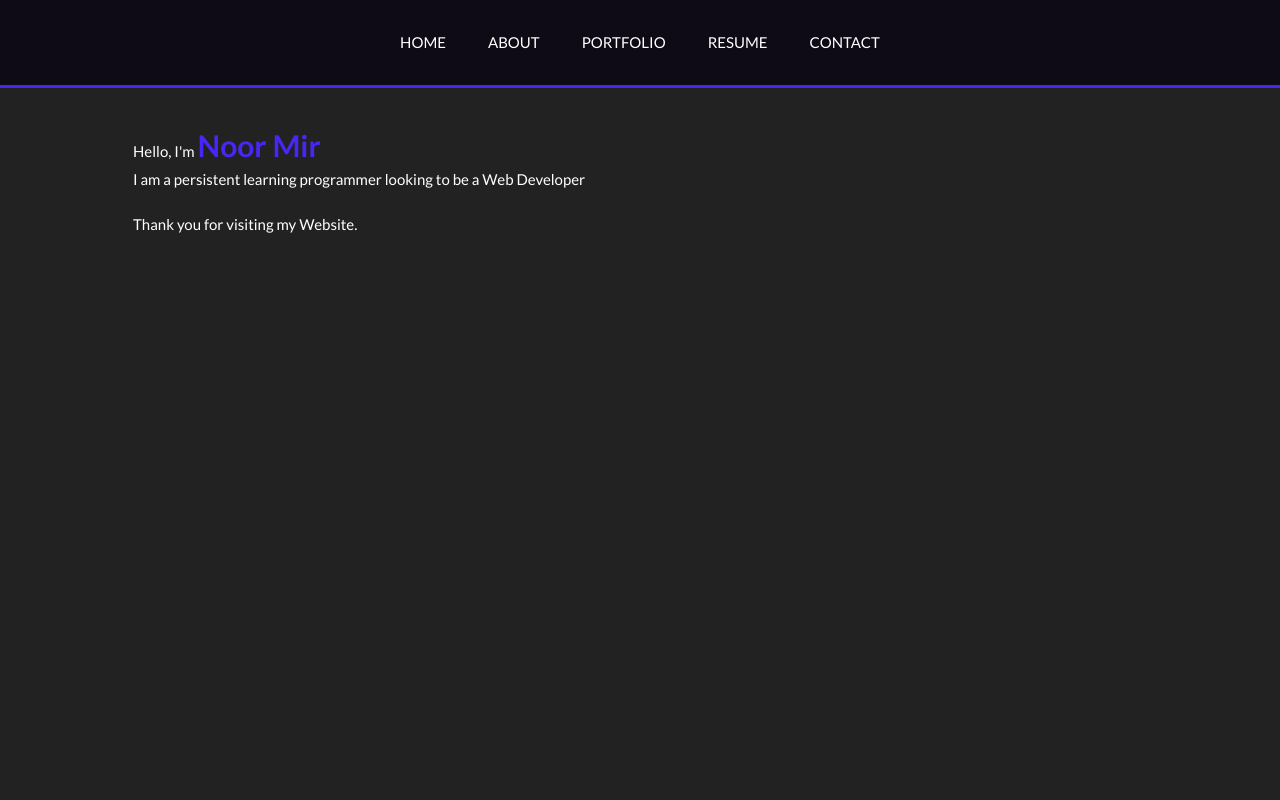
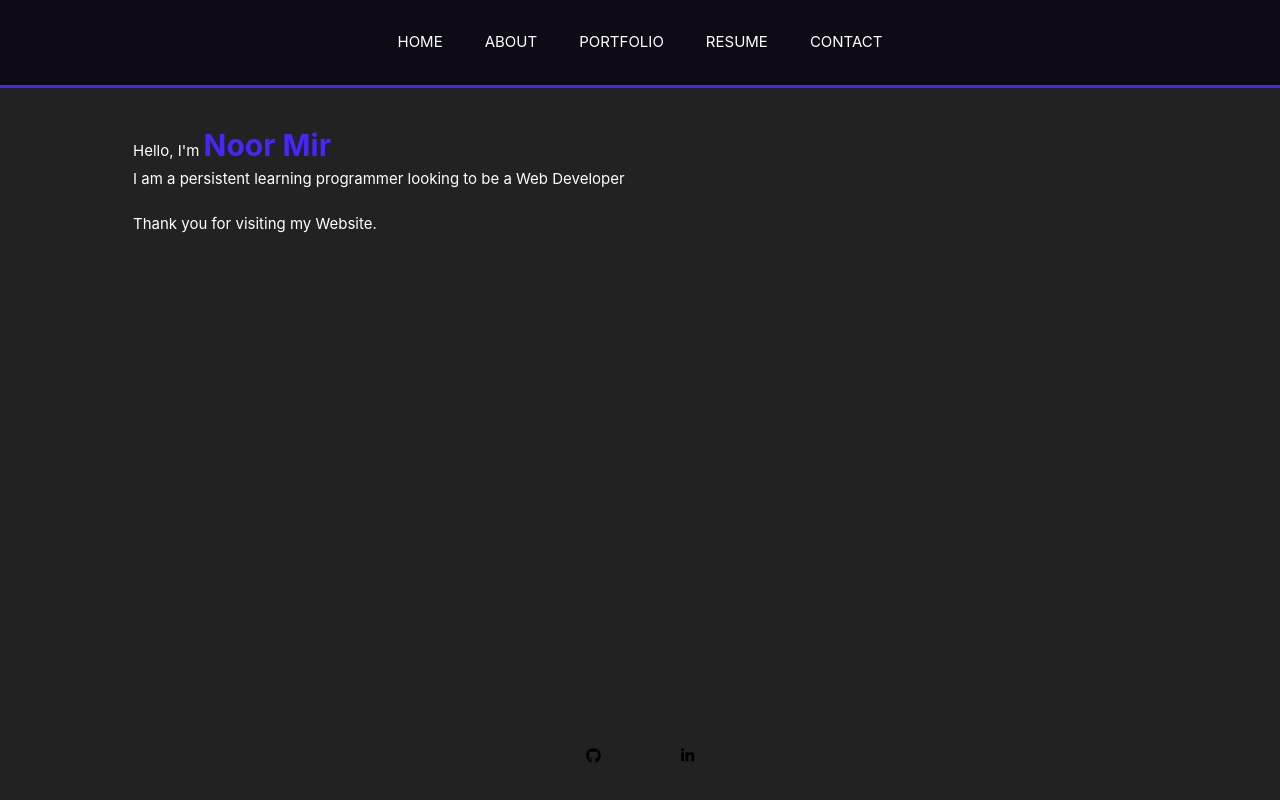
Before and after one commit to noormir1295/React-Portfolio, a React (Create React App) app: page / in a window 1280 px wide. Built offline with nearby package versions, Linux system fonts and the light colour scheme.

Commit message:
adding footer and card container

```diff
--- a/package.json
+++ b/package.json
@@ -3,6 +3,9 @@
   "version": "0.1.0",
   "private": true,
   "dependencies": {
+    "@fortawesome/fontawesome-svg-core": "^1.2.32",
+    "@fortawesome/free-solid-svg-icons": "^5.15.1",
+    "@fortawesome/react-fontawesome": "^0.1.12",
     "@testing-library/jest-dom": "^5.11.4",
     "@testing-library/react": "^11.1.0",
     "@testing-library/user-event": "^12.1.10",
--- a/src/App.css
+++ b/src/App.css
@@ -1,7 +1,10 @@
 body {
   /* font parameters */
+  margin:0;
   font-family: Arial, Helvetica, sans-serif;
   font-size: 1em;
+
+
 
   /* added padding to prevent navbar overlap. (100 based on browser inpector of size) */
   /* padding-top: 75px; */
@@ -9,8 +12,7 @@ body {
 
 .navbar {
   /* pulls everything down to push up against bottom border */
-  padding-bottom: 0;
-  padding-left: 0;
+
 }
 
 .nav-link {
--- a/src/Pages/Home/index.js
+++ b/src/Pages/Home/index.js
@@ -3,6 +3,7 @@ import { Container, Row } from 'reactstrap';
 
 import './style.css'
 import Header from '../../components/Header';
+import Footer from "../../components/Footer";
 
 
 const Home = () => {
@@ -27,6 +28,7 @@ const Home = () => {
               </div>
             </section>
           </Row>
+          <Footer />
         </Container>
       </div>
     );
--- a/src/Pages/Home/style.css
+++ b/src/Pages/Home/style.css
@@ -2,7 +2,9 @@ body {
   padding-top: 75px;
   padding-bottom: 76px;
 }
-
+.root{
+  margin-top: auto;
+}
 .flex {
   align-items: center;
   display: flex;
@@ -14,6 +16,7 @@ body {
   color: #4727F6;
   font-size: 200%;
   font-weight: bolder;
+
 }
 
 
--- a/src/components/AboutCard/index.js
+++ b/src/components/AboutCard/index.js
@@ -12,7 +12,7 @@ import {
   Col,
 } from "reactstrap";
 
-import image from "../../assets/images/cover-photo.png";
+import image from "../../assets/images/cover-photo.jpg";
 import "./style.css";
 
 function AboutCard() {
--- /dev/null
+++ b/src/components/Footer/index.js
@@ -0,0 +1,38 @@
+import React from "react";
+import { Row, Navbar, NavItem, NavLink, Nav } from "reactstrap";
+import { FontAwesomeIcon } from "@fortawesome/react-fontawesome";
+import { faGithub, faLinkedinIn } from "@fortawesome/free-brands-svg-icons";
+import "./style.css";
+
+function Footer() {
+  return (
+    <>
+      <Row>
+        <Navbar expand="md">
+          <Nav className="mr-auto navbar fixed-bottom justify-content-center footer">
+            <NavItem>
+              <NavLink
+                className="m-2"
+                href="https://github.com/noormir1295"
+                target="_blank"
+              >
+                <FontAwesomeIcon icon={faGithub} />
+              </NavLink>
+            </NavItem>
+            <NavItem>
+              <NavLink
+                className="m-2"
+                href="https://www.linkedin.com/in/noor-mir-2378081b1/"
+                target="_blank"
+              >
+                <FontAwesomeIcon icon={faLinkedinIn} />
+              </NavLink>
+            </NavItem>
+          </Nav>
+        </Navbar>
+      </Row>
+    </>
+  );
+}
+
+export default Footer
--- a/src/index.js
+++ b/src/index.js
@@ -1,9 +1,9 @@
 import React from 'react';
 import ReactDOM from 'react-dom';
-import './index.css';
 import App from './App';
 import reportWebVitals from './reportWebVitals';
 import "bootswatch/dist/darkly/bootstrap.min.css";
+import "./index.css";
 
 
 
```
Also changed, not shown: src/components/CardContainer/index.js (added, +13 -0 lines), src/assets/images/cover-photo.jpg (renamed from src/assets/images/cover-photo.png), src/components/Footer/style.css (added), 1 other file (tests, documents, lock files or other folders).
